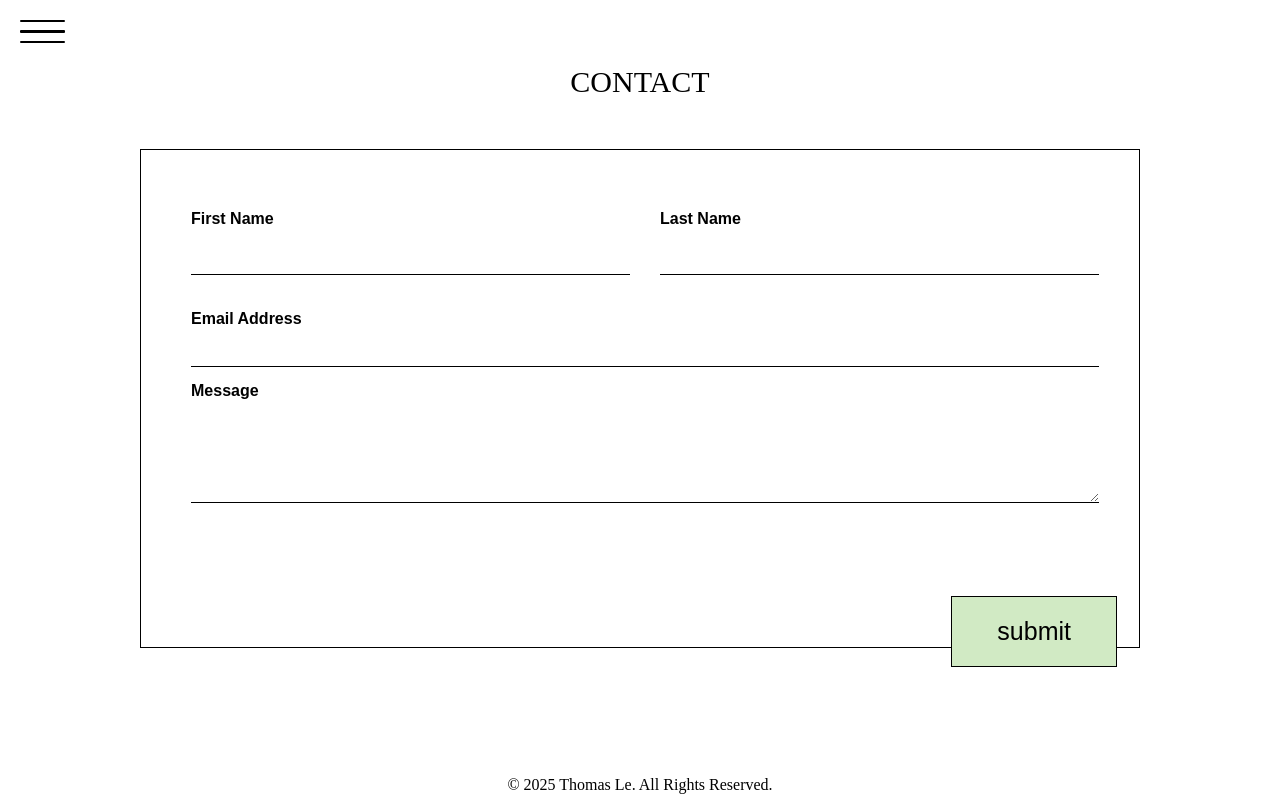
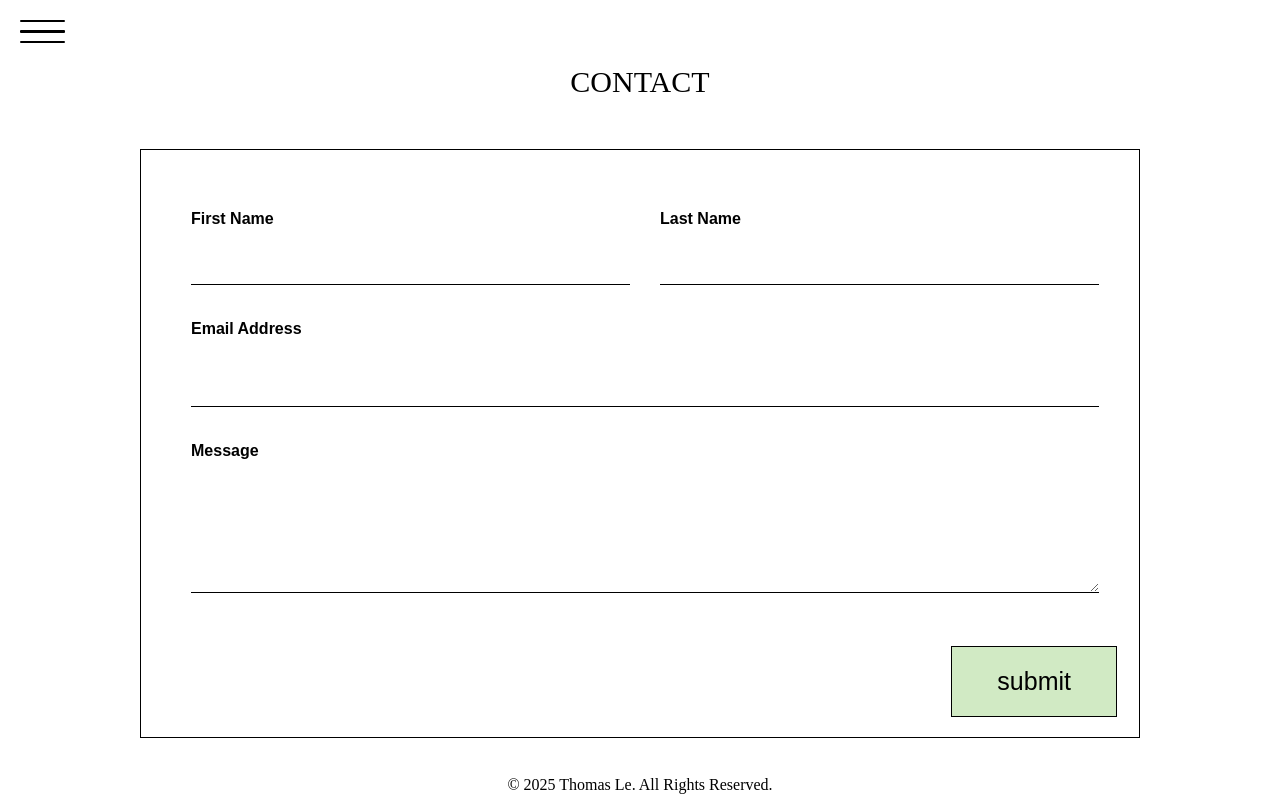
Before and after one commit to tomaseuu/project-photobooth, a Next.js app: page /contact in a window 1280 px wide. Built offline with nearby package versions, Linux system fonts and the light colour scheme.

Commit message:
fixed frontend designs for contact, about, navbar, and photobooth page

```diff
--- a/src/app/about/about.module.css
+++ b/src/app/about/about.module.css
@@ -48,4 +48,8 @@
   margin-right: 250px;
   margin-bottom: -15px;
   transform: scale(0.8);
+  position: relative;
+  right: 100px;
+  bottom: 10px;
+
 }
--- a/src/app/about/page.tsx
+++ b/src/app/about/page.tsx
@@ -28,9 +28,9 @@ export default function About() {
         <Image
           src="/aboutpic.png"
           alt="about picture"
-          width={380}
-          height={571}
-          className={styles.flowerImage}
+          width={600}
+          height={600}
+          className={styles.about}
         />
       </div>
     </div>
--- a/src/app/contact/contact.module.css
+++ b/src/app/contact/contact.module.css
@@ -40,26 +40,34 @@
 .input[type="email"],
 .textarea {
   width: 100%;
-  padding: 10px 0;
+  padding: 15px 0;
   margin-bottom: 15px;
   border: none;
   outline: none;
   border-bottom: 1.5px solid black;
   font-size: 16px;
+  font-family: Arial, Helvetica, sans-serif;
   color: black;
   background: transparent;
+}
+.input[type="email"]{
+  padding: 25px 0;
+  margin-bottom: 35px;
 }
 
 .contactPage textarea {
   color: black;
   margin-top: 10px;
   margin-bottom: 20px;
+  resize: vertical;
+  max-height: 200px;
+  padding: 25px 0;
 }
 
 /* submit button */
 .input[type="submit"] {
   position: absolute;
-  bottom: 0;
+  bottom: 20px;
   right: 20px;
   background-color: #d1eac4;
   color: black;
@@ -68,7 +76,6 @@
   cursor: pointer;
   border: 1px solid #000000;
   transition: background-color 0.3s ease;
-  bottom: -20px;
   right: 22px;
 }
 
--- a/src/app/photobooth/photobooth.module.css
+++ b/src/app/photobooth/photobooth.module.css
@@ -66,10 +66,11 @@
   margin: 0;
   padding: 0;
   line-height: 0;
+
 }
 
 .topBar {
-  max-width: 688px;
+  max-width: 698px;
   margin: 0 auto;
   display: flex;
   justify-content: space-between;
--- a/src/components/camera.module.css
+++ b/src/components/camera.module.css
@@ -8,9 +8,10 @@
 }
 
 .camera {
-  width: 600px;
-  height: 450px;
+  width: 650px;
+  height: 520px;
   background-color: black;
   object-fit: cover;
   border-radius: 0;
+ transform: scaleX(-1); /* inverted undo */
 }
--- a/src/components/navbar.module.css
+++ b/src/components/navbar.module.css
@@ -68,5 +68,8 @@
   justify-content: center;
   align-items: center;
   max-width: 100%;
+  position:relative;
+  top: 28px;
+  right: 18px;
   padding-bottom: 1rem;
 }
--- a/src/components/navbar.tsx
+++ b/src/components/navbar.tsx
@@ -36,9 +36,9 @@ export default function Navbar() {
           <Image
             src="/navflower.png"
             alt="nav flower Logo"
-            width={200}
-            height={360}
-            className={styles.flowerImage}
+            width={340}
+            height={440}
+            className={styles.flower}
           />
         </div>
       </nav>
```
Also changed, not shown: public/aboutpic.png, 1 other file (tests, documents, lock files or other folders).
